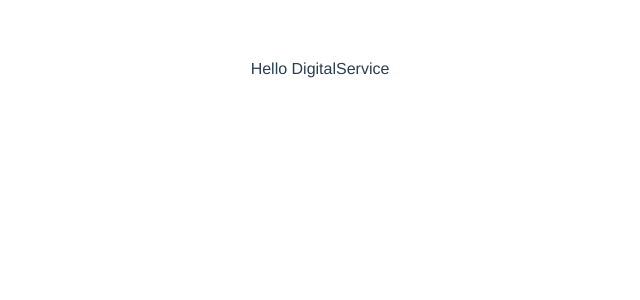
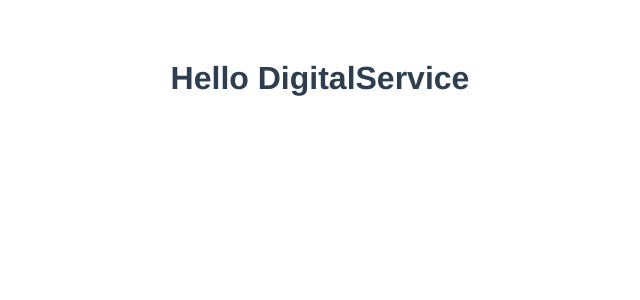
Before and after one commit to digitalservicebund/ris-cm, a Vue app: page /rechtsprechung in a window 1280 px wide. Shown: the top 300 px of the page, without its empty margins (320-960 px from the left). Built offline with nearby package versions, Linux system fonts and the light colour scheme.

Commit message:
Fix a11y test
RISDEV-11238

```diff
--- a/src/views/rechtsprechung/Rechtsprechung.view.vue
+++ b/src/views/rechtsprechung/Rechtsprechung.view.vue
@@ -1 +1,3 @@
-<template>Hello DigitalService</template>
+<template>
+  <h1>Hello DigitalService</h1>
+</template>
```
